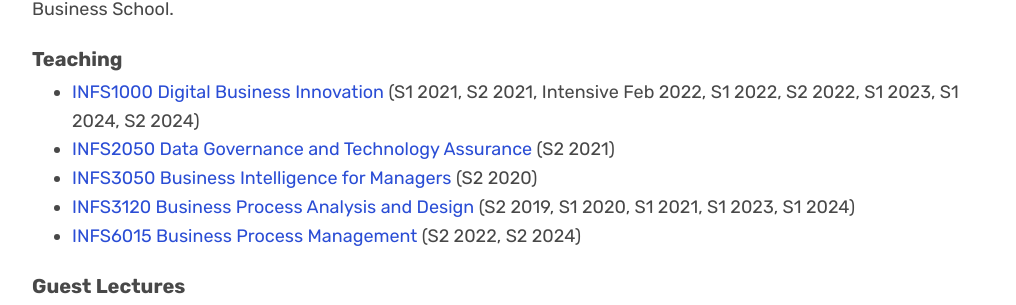
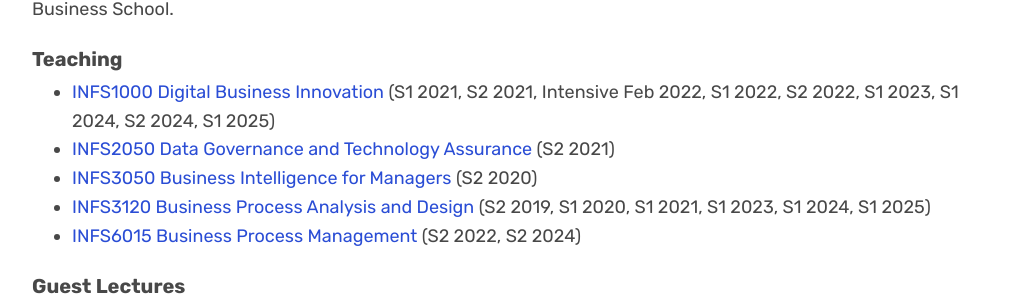
Before and after one commit to jeffreycklo/jeffreycklo.github.io, a Jekyll site: the page built from teaching.md, in a window 1280 px wide. Shown: the part 603-908 px from the top of the page, without its empty margins (128-1144 px from the left). Built offline with Jekyll 4.4.1, drawn with Linux system fonts in a browser that asks for light colours; nearby versions of some CDN libraries; some web fonts are replaced.

Commit message:
Update teaching.md

```diff
--- a/teaching.md
+++ b/teaching.md
@@ -13,10 +13,10 @@ I enjoy teaching on the side, it's a hobby of mine. Below is a list of units tha
 
 ### Teaching
 
-- [INFS1000 Digital Business Innovation](https://www.sydney.edu.au/units/INFS1000) (S1 2021, S2 2021, Intensive Feb 2022, S1 2022, S2 2022, S1 2023, S1 2024, S2 2024)
+- [INFS1000 Digital Business Innovation](https://www.sydney.edu.au/units/INFS1000) (S1 2021, S2 2021, Intensive Feb 2022, S1 2022, S2 2022, S1 2023, S1 2024, S2 2024, S1 2025)
 - [INFS2050 Data Governance and Technology Assurance](https://www.sydney.edu.au/units/INFS2050) (S2 2021)
 - [INFS3050 Business Intelligence for Managers](https://www.sydney.edu.au/units/INFS3050) (S2 2020)
-- [INFS3120 Business Process Analysis and Design](https://www.sydney.edu.au/units/INFS2020) (S2 2019, S1 2020, S1 2021, S1 2023, S1 2024)
+- [INFS3120 Business Process Analysis and Design](https://www.sydney.edu.au/units/INFS2020) (S2 2019, S1 2020, S1 2021, S1 2023, S1 2024, S1 2025)
 - [INFS6015 Business Process Management](https://www.sydney.edu.au/units/INFS6015) (S2 2022, S2 2024)
 
 ### Guest Lectures
```
